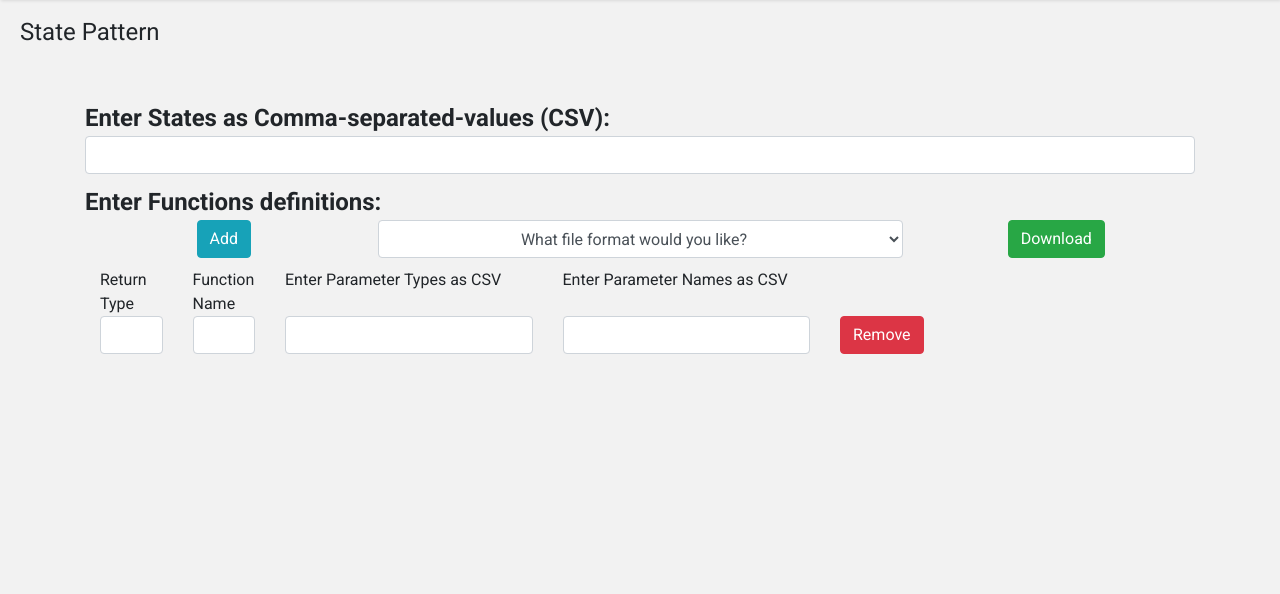
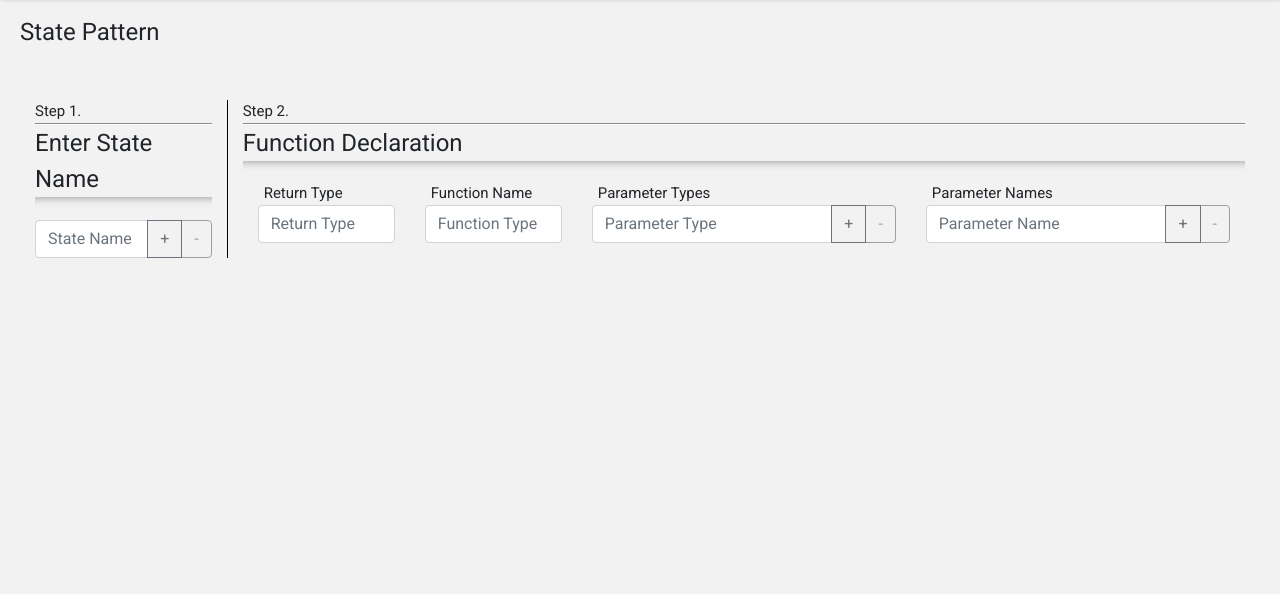
Before and after one commit to ganesh-k13/GOF-Templates, a Flask app: page /state in a window 1280 px wide. Shown: the part 56-650 px from the top of the page. Run offline with Flask 2, Linux system fonts and the light colour scheme; some libraries are stand-ins or nearby versions.

Commit message:
Changed UI : Added basic skeleton of future UI

```diff
--- /dev/null
+++ b/server/flaskr/static/css/state.css
@@ -0,0 +1,46 @@
+.fancyHorLine1 {
+	height: 10px;
+	border: 0;
+	box-shadow: 0 10px 10px -10px #8c8b8b inset;
+	margin-top: 0px;
+	margin-bottom: 10px;
+}
+
+.fancyHorLine2 {
+	border-top: 1px solid #8c8b8b;
+	border-bottom: 1px solid #fff;
+	margin-top: 0px;
+	margin-bottom: 0px;
+}
+
+.monkeyPatchShiftToRight{
+	margin-left: 6px;
+	font-size: 15px;
+}
+
+.noPadColumn{
+	padding-left: 0px;
+	padding-right: 0px;
+}
+
+.repeatableGroup{
+	margin-top: 3px;
+}
+.stateName{
+
+}
+
+#stepsRowName{
+	font-size: 15px;
+}
+
+#stepsRowInfo{
+	font-size: 24px;
+}
+
+#stateNameWrapper{
+}
+
+#funcDeclWrapper{
+	border-left: 1px solid black;
+}
--- a/server/flaskr/static/js/state.js
+++ b/server/flaskr/static/js/state.js
@@ -1,3 +1,27 @@
 $(document).ready(function() {
+    var repeatableGroup = $(".repeatableGroup");
 
+    $("#stateListColDiv").on("click", ".addStateBtn", function(event) {
+        console.log("add clicked",$(this));
+        $("#stateListColDiv").append("\
+            <div class='input-group repeatableGroup'>\
+                <input type='text' class='form-control' placeholder='State Name' aria-label='State Name' aria-describedby='basic-addon2'>\
+                <div class='input-group-append'>\
+                    <button class='btn btn-outline-secondary addStateBtn' type='button' data-toggle='tooltip' data-placement='top' title='Add another state'>\
+                        +\
+                    </button>\
+                    <button class='btn btn-outline-secondary delStateBtn' type='button' data-toggle='tooltip' data-placement='top' title='Delete this state'>\
+                        -\
+                    </button>\
+                </div>\
+            </div>\
+        ");
+    });
+
+    $("#stateListColDiv").on("click", ".delStateBtn", function(event) {
+        console.log("del clicked",$(this));
+        var eleToBeDeleted = $(this).parents(".repeatableGroup");
+        console.log(eleToBeDeleted);
+        eleToBeDeleted.remove();
+    });
 });
--- a/server/flaskr/templates/patterns/state.html
+++ b/server/flaskr/templates/patterns/state.html
@@ -1,6 +1,7 @@
 {% extends "base.html" %}
 
 {% block customCSS %}
+    <link rel="stylesheet" type="text/css" href="{{ url_for('static',filename='./css/state.css') }}">
 {% endblock %}
 
 {% block customContent %}
@@ -28,75 +29,101 @@
 }
  -->
 
-<div class="container">
+<div class="container-fluid">
 
-	<form method="POST" action={{ url_for("codeCreateForState") }}>
     <div class="row">
-			<div class="col-xl-12 col-lg-12 col-md-12 col-12 headings">
-				Enter {{ inpValueField1 }} as Comma-separated-values (CSV):
-				<input class="form form-control" type="text" name="statesList">
+        <div class="col-xl-2 col-lg-2 col-md-2 col-2 noPadColumn" id="stateNameWrapper">
+            <div class="container-fluid">
+                <div class="row">
+                    <div class="col-xl-12 col-lg-12 col-md-12 col-12" id="stepsRowName">
+                        Step 1.
+                    </div>
+                </div>
+                <hr class="fancyHorLine2">
+                <div class="row">
+                    <div class="col-xl-12 col-lg-12 col-md-12 col-12" id="stepsRowInfo">
+                        Enter State Name
+                    </div>
+                </div>
+                <hr class="fancyHorLine1">
+                <div class="row">
+                    <div class="col-xl-12 col-lg-12 col-md-12 col-12" id="stateListColDiv">
+                        <div class="input-group repeatableGroup">
+                            <input type="text" class="form-control" placeholder="State Name" aria-label="State Name" aria-describedby="basic-addon2">
+                            <div class="input-group-append">
+                                <button class="btn btn-outline-secondary addStateBtn" type="button" data-toggle="tooltip" data-placement="top" title="Add another state">+</button>
+                                <button class="btn btn-outline-secondary delStateBtn" type="button" data-toggle="tooltip" data-placement="top" title="Delete this state" style="pointer-events: none;" disabled>-</button>
+                            </div>
+                        </div>
+                    </div>
+                </div>
+
+            </div>
+        </div>
+        <div class="col-xl-10 col-lg-10 col-md-10 col-10 noPadColumn" id="funcDeclWrapper">
+            <div class="container-fluid">
+                <div class="row">
+                    <div class="col-xl-12 col-lg-12 col-md-12 col-12" id="stepsRowName">
+                        Step 2.
+                    </div>
+                </div>
+                <hr class="fancyHorLine2">
+                <div class="row">
+                    <div class="col-xl-12 col-lg-12 col-md-12 col-12" id="stepsRowInfo">
+                        Function Declaration
+                    </div>
+                </div>
+                <hr class="fancyHorLine1">
+                <div class="row" id="funcDeclWrapperRow">
+                    <div class="col-xl-12 col-lg-12 col-md-12 col-12">
+                        <div class="container-fluid">
+                            <div class="row">
+                                <div class="col-xl-2 col-lg-2 col-md-2 col-2">
+                                    <span class="monkeyPatchShiftToRight"> Return Type </span>
+                                </div>
+                                <div class="col-xl-2 col-lg-2 col-md-2 col-2">
+                                    <span class="monkeyPatchShiftToRight"> Function Name </span>
+                                </div>
+                                <div class="col-xl-4 col-lg-4 col-md-4 col-4">
+                                    <span class="monkeyPatchShiftToRight"> Parameter Types </span>
+                                </div>
+                                <div class="col-xl-4 col-lg-4 col-md-4 col-4">
+                                    <span class="monkeyPatchShiftToRight"> Parameter Names </span>
                                 </div>
                             </div>
                             <div class="row">
-			<div class="col-xl-12 col-lg-12 col-md-12 col-12" style="margin-top: 10px">
-				<div class="headings">Enter {{ inpValueField2 }} definitions:</div>
-					<div class="container">
-						<div class="row">
-							<div class="col-xl-3 col-lg-3 col-md-3 col-3 textCenter">
-								<button type="button" class="btn btn-info addBtn" >Add</button>
+                                <div class="col-xl-2 col-lg-2 col-md-2 col-2">
+                                    <input type="text" class="form-control" placeholder="Return Type" aria-label="Return Type" aria-describedby="basic-addon3">
                                 </div>
-							<div class="col-xl-6 col-lg-6 col-md-6 col-6">
-								<select class="form-control textCenter" name="fileType">
-									<option value="" disabled selected>What file format would you like?</option>
-									<option value=".tar.gz">.tar.gz</option>
-									<option value=".tar.bz2">.tar.bz2</option>
-									<option value=".tar.xz">.tar.xz</option>
-									<option value=".zip">.zip</option>
-								</select>
+                                <div class="col-xl-2 col-lg-2 col-md-2 col-2">
+                                    <input type="text" class="form-control" placeholder="Function Type" aria-label="Function Name" aria-describedby="basic-addon4">
                                 </div>
-							<div class="col-xl-3 col-lg-3 col-md-3 col-3 textCenter">
-								<input type="submit" class="btn btn-success" value="Download">
+                                <div class="col-xl-4 col-lg-4 col-md-4 col-4">
+                                    <div class="input-group">
+                                        <input type="text" class="form-control" placeholder="Parameter Type" aria-label="Parameter Type" aria-describedby="basic-addon2">
+                                        <div class="input-group-append">
+                                            <button class="btn btn-outline-secondary addParameterTypeBtn" type="button" data-toggle="tooltip" data-placement="top" title="Add another parameter type">+</button>
+                                            <button class="btn btn-outline-secondary delParameterTypeBtn" type="button" data-toggle="tooltip" data-placement="top" title="Delete this parameter type" style="pointer-events: none;" disabled>-</button>
                                         </div>
                                     </div>
                                 </div>
-					<div class="container" style="margin-top: 10px" id="mainContainer">
-						<div class="row">
-							<div class="col-xl-1 col-lg-1 col-md-1 col-1">
-								Return Type
-							</div>
-							<div class="col-xl-1 col-lg-1 col-md-1 col-1">
-								Function Name
-							</div>
-							<div class="col-xl-3 col-lg-3 col-md-3 col-3">
-								Enter Parameter Types as CSV
-							</div>
-							<div class="col-xl-3 col-lg-3 col-md-3 col-3">
-								Enter Parameter Names as CSV
-							</div>
-							<div class="col-xl-2 col-lg-2 col-md-2 col-2">
-							</div>
-						</div>
-						<div class="row repeatableElement" id="row1">
-							<div class="col-xl-1 col-lg-1 col-md-1 col-1">
-								<input class="form form-control" type="text" name="retType">
-							</div>
-							<div class="col-xl-1 col-lg-1 col-md-1 col-1">
-								<input class="form form-control" type="text" name="funcName">
-							</div>
-							<div class="col-xl-3 col-lg-3 col-md-3 col-3">
-								<input class="form form-control" type="text" name="paramTypeList">
-							</div>
-							<div class="col-xl-3 col-lg-3 col-md-3 col-3">
-								<input class="form form-control" type="text" name="paramNameList">
-							</div>
-							<div class="col-xl-2 col-lg-2 col-md-2 col-2">
-								<button type="button" class="btn btn-danger removeBtn" >Remove</button>
+                                <div class="col-xl-4 col-lg-4 col-md-4 col-4">
+                                    <div class="input-group">
+                                        <input type="text" class="form-control" placeholder="Parameter Name" aria-label="Parameter Name" aria-describedby="basic-addon2">
+                                        <div class="input-group-append">
+                                            <button class="btn btn-outline-secondary addParameterNameBtn" type="button" data-toggle="tooltip" data-placement="top" title="Add another parameter name">+</button>
+                                            <button class="btn btn-outline-secondary delParameterNameBtn" type="button" data-toggle="tooltip" data-placement="top" title="Delete this parameter name" style="pointer-events: none;" disabled>-</button>
                                         </div>
                                     </div>
                                 </div>
                             </div>
                         </div>
-	</form>
+                    </div>
+                </div>
+
+            </div>
+        </div>
+    </div>
 
 </div>
 
```
Lines whose indentation alone changed are shown as unchanged.
